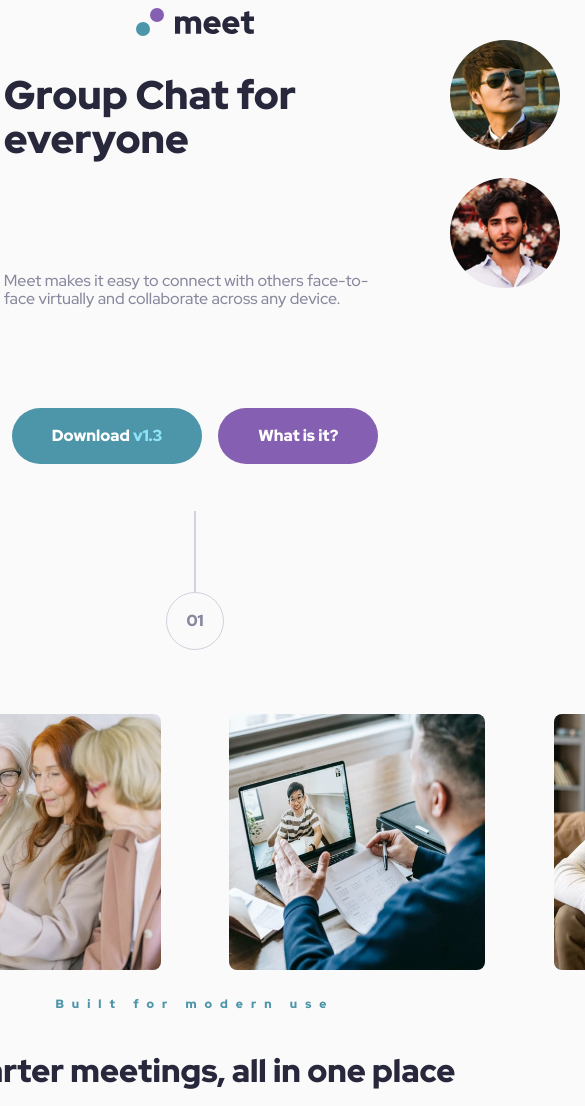
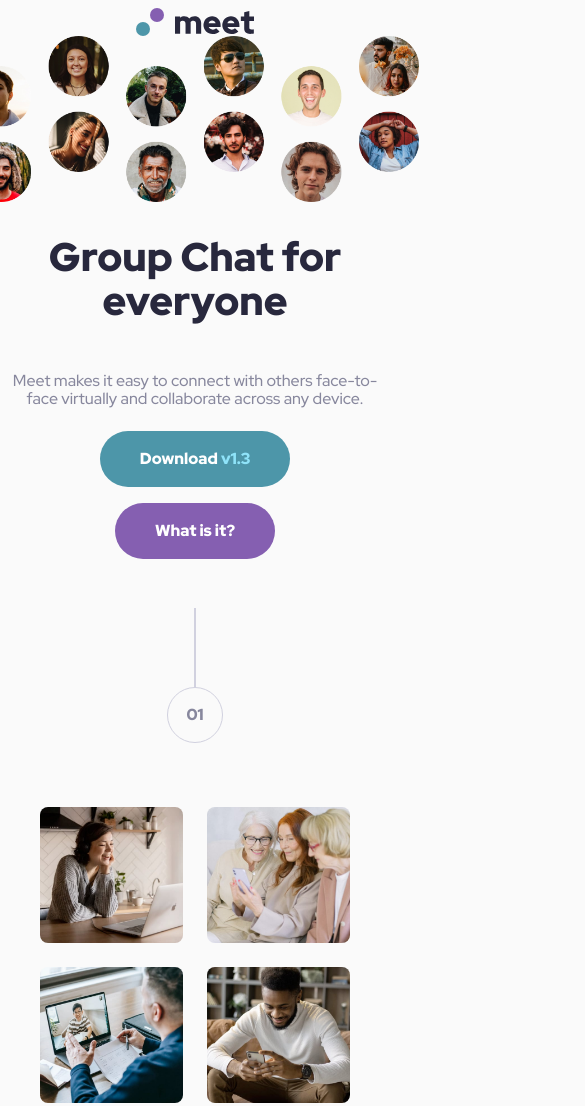
Before and after one commit to meg1502/meet-landing-page, a plain HTML site: page index.html in a window 390 px wide. Shown: the top 1106 px of the page, 585 px wide, since content can reach past the window. Drawn offline with Linux system fonts and the light colour scheme.

Commit message:
added mobile layouts

```diff
--- a/assets/styles/main.css
+++ b/assets/styles/main.css
@@ -21,6 +21,16 @@
     --spacing-900: 4.5rem;
     --spacing-1000: 5rem;
     --spacing-1400: 7rem;
+}
+
+*, *::before, *::after {
+  box-sizing: border-box;
+}
+
+img, picture, video, svg {
+    max-width: 100%;
+    height: auto;
+    display: block; /* Entfernt kleine Lücken unter Bildern */
 }
 
 .text-preset-1 {
@@ -98,6 +108,7 @@ body {
     align-items: center;
     background-color: var(--color-white);
     color: var(--color-slate-600);
+    text-align: center;
 }
 
 main {
@@ -126,8 +137,10 @@ footer {
         "hero-left . download-button faq-button . hero-right";
 }
 
+
 .hero-image-mobile {
     display: none;
+    grid-area: hero-full;
 }
 
 .hero-image-left {
@@ -291,3 +304,99 @@ footer {
     margin-bottom: -2rem;
     background-color: var(--color-white);
 }
+
+
+@media screen and (max-width: 76rem) {
+    .section-hero {
+    grid-template-columns: 1fr 1fr 1fr 1fr;
+    grid-template-rows: 5fr 3fr 1fr 1fr ;
+    grid-template-areas:
+        "hero-full hero-full hero-full hero-full "
+        ". hero-title hero-title ."
+        ". hero-text hero-text ."
+        ". download-button faq-button .";
+        place-items: center;
+        justify-items: center;
+    }
+    .hero-image-left {
+        display: none;
+    }
+
+    .hero-image-right {
+        display: none;
+    }
+
+    .hero-image-mobile {
+        display: inherit;
+        width: 120%; /* Beispiel: Etwas breiter als der Screen */
+        max-width: none; /* Hebt die globale Bremse auf */
+        align-self: center;
+    }
+
+    .section.section-2 {
+        flex-direction: column;
+        gap: 0;
+        padding: var(--spacing-800) var(--spacing-400);
+    }
+
+    .section.section-2 {
+        background: linear-gradient(rgba(77,150,168, 0.75), rgba(77,150,168, 0.75)), url("../images/tablet/image-footer.jpg");
+    }
+}
+
+@media screen and (max-width: 48rem) {
+
+    .section-hero {
+    display: flex;
+    flex-direction: column;
+    }
+
+    .hero-image-mobile {
+        width: 120%; /* Beispiel: Etwas breiter als der Screen */
+        max-width: none; /* Hebt die globale Bremse auf */
+        align-self: center;
+    }
+
+  .section-1 {
+        display: grid;
+        /* Wir bleiben bei 2 Spalten für die Bilder */
+        grid-template-columns: 1fr 1fr;
+
+        /* Die Zeilenhöhe passt sich dem Inhalt an */
+        grid-template-rows: auto;
+
+        /* Hier definieren wir, dass der Text unten die volle Breite (beide Spalten) nutzt */
+        grid-template-areas:
+            "image-1 image-2"
+            "image-3 image-4"
+            "sub-title sub-title"
+            "main-title main-title"
+            "description description";
+
+        gap: var(--spacing-300); /* Abstand zwischen den Kacheln */
+        width: 100%;
+        padding: 0 var(--spacing-400); /* Wichtig: Abstand zum Rand des Handys */
+        margin-bottom: var(--spacing-400);
+    }
+
+    /* Damit die Texte schön mittig sitzen und nicht links kleben */
+    .sub-title-1,
+    .title-1,
+    .description-1 {
+        text-align: center;   /* Textinhalt zentrieren */
+        align-self: center;   /* Vertikal in der Grid-Zeile zentrieren */
+        justify-self: center; /* Horizontal in der Grid-Zeile zentrieren */
+        width: 100%;          /* Volle Breite nutzen */
+    }
+
+
+    /* Sicherheitsnetz für die Bilder */
+    .img-tile {
+        width: 100%;
+        height: auto;
+        justify-self: center;
+    }
+    .section.section-2 {
+        background: linear-gradient(rgba(77,150,168, 0.75), rgba(77,150,168, 0.75)), url("../images/mobile/image-footer.jpg");
+    }
+}
```
